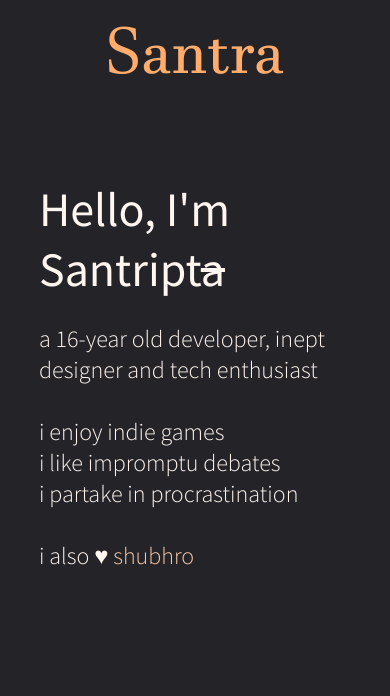
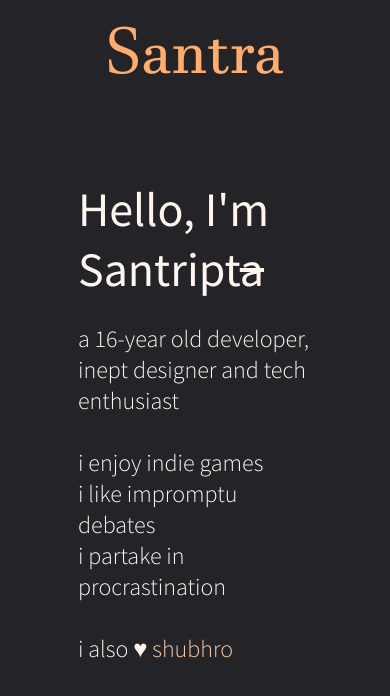
Before and after one commit to rajatvarma/santripta-website, a React (Create React App) app: page / in a window 390 px wide. Shown: the top 696 px of the page. Built offline with nearby package versions, Linux system fonts and the light colour scheme.

Commit message:
Fix mobile content

```diff
--- a/src/App.css
+++ b/src/App.css
@@ -143,11 +143,13 @@ h1,h2,h3,h4,h5,h6
 
     #who
     {
-        margin-top: 10px;
-        top: 20vh;
-        width: 80vw;
-        left: 50%;
-        transform: translate(-50%,0);
+        position: static;
+        padding-top: 10px;
+        margin: auto;
+        margin-top: 20vh;
+        width: 60vw;
+        flex-direction: row;
+        justify-items: center;
     }
 
     #who h1
```
